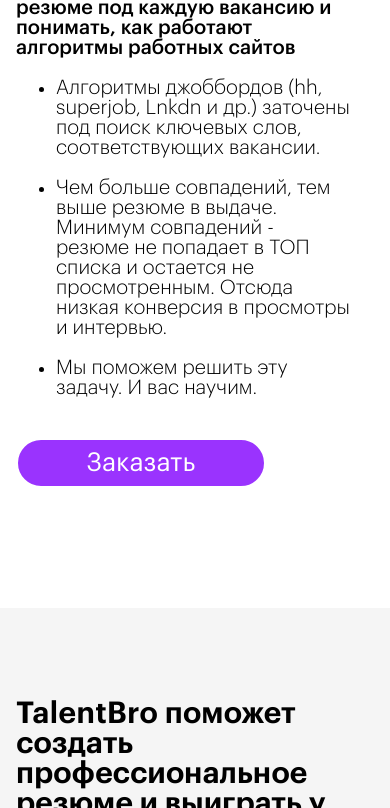
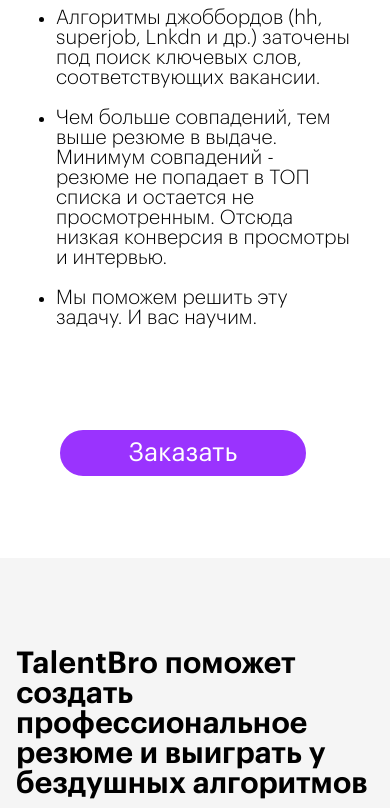
Before and after one commit to AVS85/talent-bro, a Next.js app: page / in a window 390 px wide. Shown: the part 2902-3710 px from the top of the page. Built offline with nearby package versions, Linux system fonts and the light colour scheme.

Commit message:
mobile style

```diff
--- a/components_page/advances2/Advances2.jsx
+++ b/components_page/advances2/Advances2.jsx
@@ -6,13 +6,13 @@ import styles from './Advances2.module.scss'
 import { Box, Container, TextField } from '@mui/material';
 import Grid from '@mui/material/Unstable_Grid2';
 //swiper
-import { Swiper, SwiperSlide } from 'swiper/react';
-import { Pagination } from "swiper";
+// import { Swiper, SwiperSlide } from 'swiper/react';
+// import { Pagination } from "swiper";
 import 'swiper/css';
 import "swiper/css/pagination";
 //own
 import {Button} from '../../components/atom/button/Button'
-import {Input} from '../../components/atom/input/Input'
+// import {Input} from '../../components/atom/input/Input'
 import {Title} from '../../components/atom/title/Title'
 // import {ScheduleRatesCard} from './cmpScheduleRatesCard/ScheduleRatesCard'
 
@@ -50,14 +50,17 @@ export function Advances2(){
 					>
 						<Title
 						title="Однако хорошего резюме уже недостаточно"
-						subtitle="Чтобы получать приглашения на интервью, важно адаптировать резюме под каждую вакансию и понимать, как работают алгоритмы работных сайтов"
+						subtitle="Чтобы получать приглашения на&nbsp;интервью,<br>важно адаптировать резюме под каждую вакансию и&nbsp;понимать, как работают алгоритмы работных сайтов"
 						/>
 						<ul>
 							<li>Алгоритмы джоббордов (hh, superjob, Lnkdn и др.) заточены под поиск ключевых слов, соответствующих  вакансии.</li>
 							<li>Чем больше совпадений, тем выше резюме в выдаче. Минимум совпадений - резюме не попадает в ТОП списка и остается не просмотренным. Отсюда низкая конверсия в просмотры и интервью.</li>
 							<li>Мы поможем решить эту задачу. И вас научим.</li>
 						</ul>
-						<Button title={'Заказать'} />
+
+						<div className={styles.buttonWrapper}>
+							<Button title={'Заказать'} />
+						</div>
 
 	        </Grid>
 
--- a/components_page/advances2/Advances2.module.scss
+++ b/components_page/advances2/Advances2.module.scss
@@ -1,5 +1,9 @@
 .wrapper {
-	padding: 90px 0 120px 0;
+	// padding: 90px 0 120px 0;
+	padding-bottom: 105px;
+	@media (max-width: 768px) {
+		padding-bottom: 80px;
+	}
 	ul {
 		font-family: 'main300';
 		font-size: 20px;
@@ -8,4 +12,15 @@
 			padding-bottom: 20px;
 		}
 	}
+	.buttonWrapper {
+		display: flex;
+		// margin-bottom: 36px;
+		margin-top: 40px;
+		@media (max-width: 768px) {
+			// background-size: 90px;
+			margin-top: 80px;
+
+			justify-content: center;
+		}
+	}
 }
```
